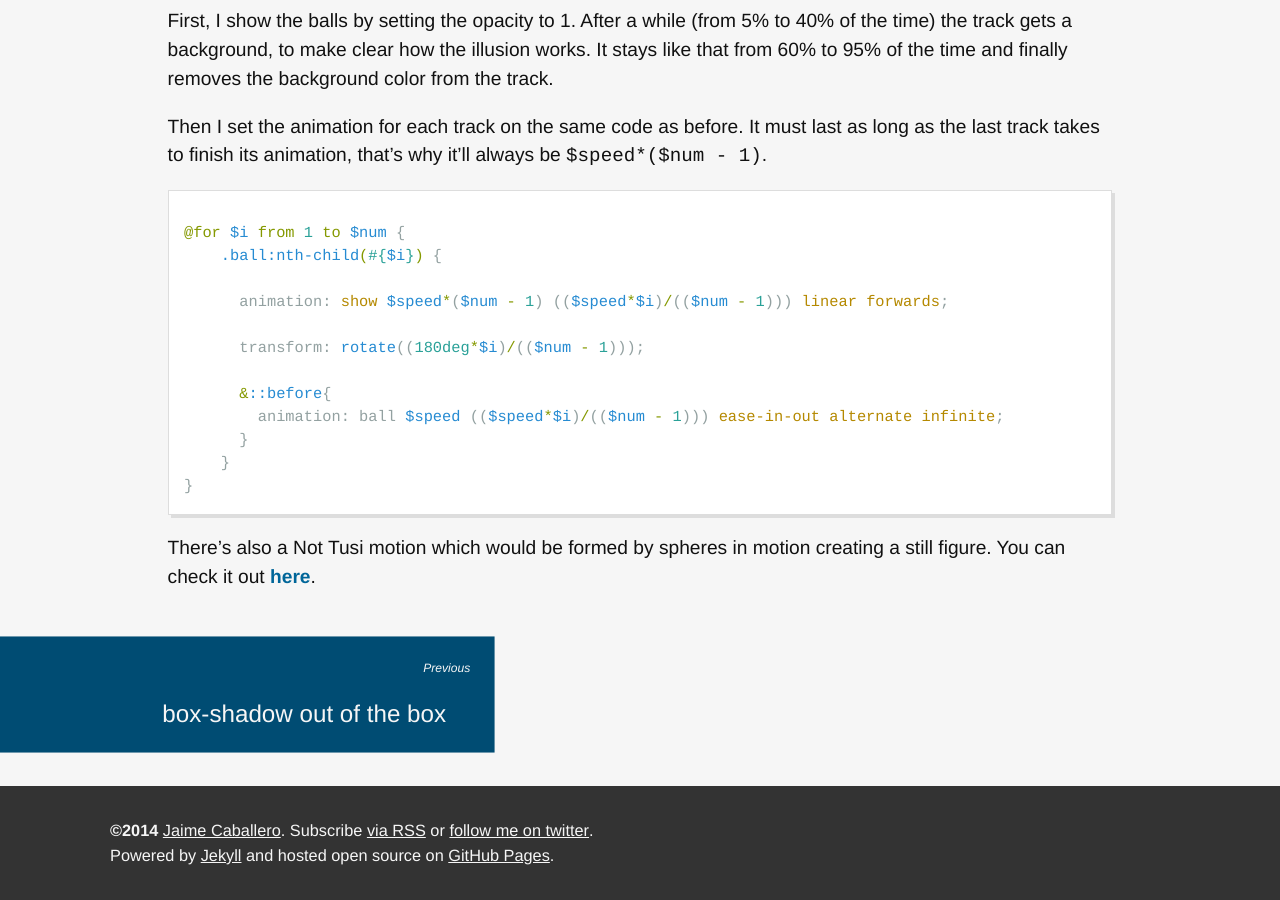
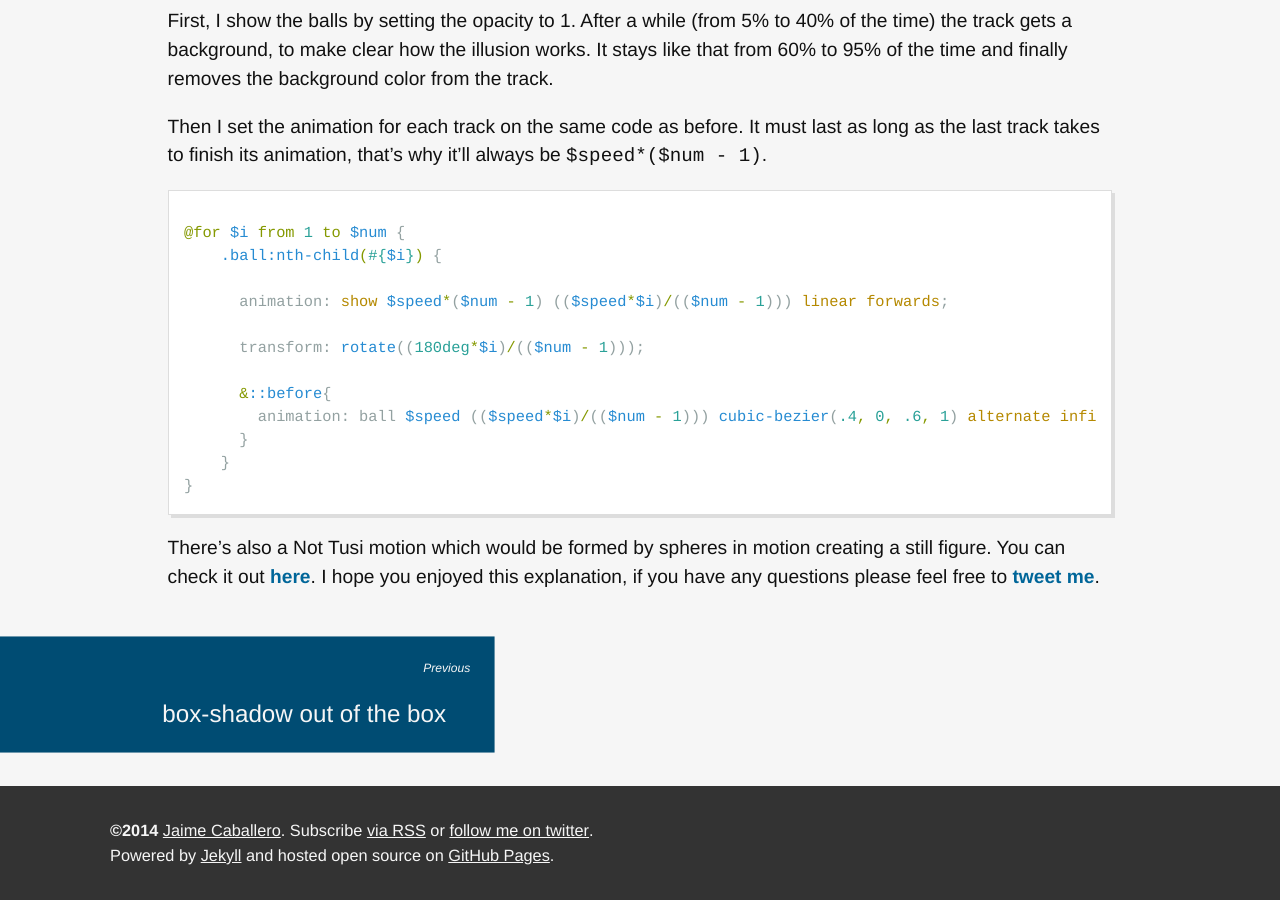
Before and after one commit to jaicab/jaicab.github.io, a Jekyll site: the page built from _posts/2014-07-22-circle-illusion-with-tusi-motion.md, in a window 1280 px wide and 900 px high, scrolled down 2898 px. Built offline with Jekyll 4.4.1, drawn with Linux system fonts in a browser that asks for light colours.

Commit message:
Forgot to update animation

```diff
--- a/_posts/2014-07-22-circle-illusion-with-tusi-motion.md
+++ b/_posts/2014-07-22-circle-illusion-with-tusi-motion.md
@@ -100,7 +100,7 @@ Then I set the animation for each track on the same code as before. It must last
       transform: rotate((180deg*$i)/(($num - 1)));
 
       &::before{
-        animation: ball $speed (($speed*$i)/(($num - 1))) ease-in-out alternate infinite;
+        animation: ball $speed (($speed*$i)/(($num - 1))) cubic-bezier(.4, 0, .6, 1) alternate infinite;
       }
     }
 }
@@ -108,5 +108,4 @@ Then I set the animation for each track on the same code as before. It must last
 {% endhighlight %}
 
 
-
-There's also a Not Tusi motion which would be formed by spheres in motion creating a still figure. You can check it out [here](http://illusionoftheyear.com/cat/author/alex-rose-henig/).
+There's also a Not Tusi motion which would be formed by spheres in motion creating a still figure. You can check it out [here](http://illusionoftheyear.com/cat/author/alex-rose-henig/). I hope you enjoyed this explanation, if you have any questions please feel free to [tweet me](http://twitter.com/{{ site.twitter }}).
```
